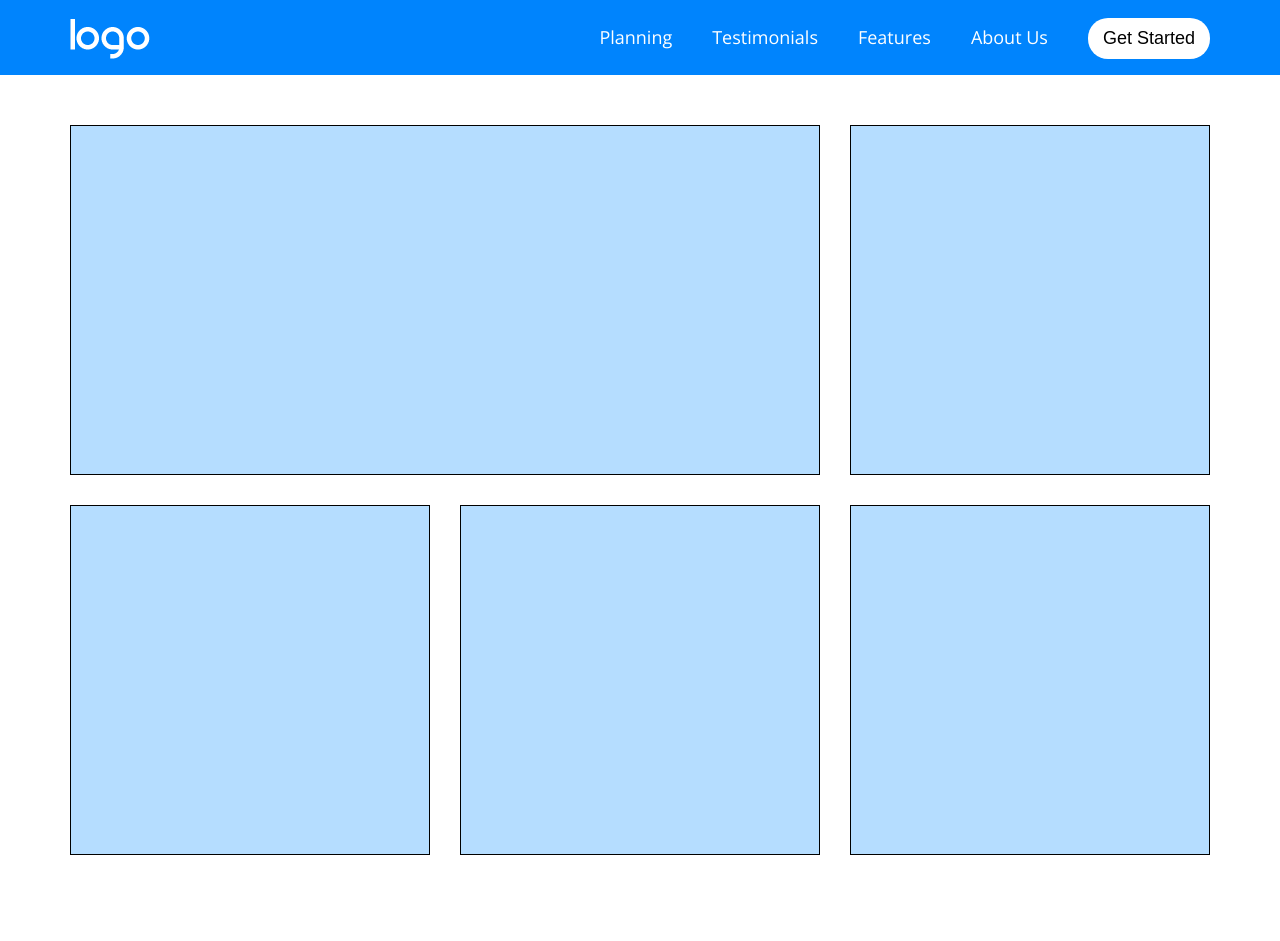
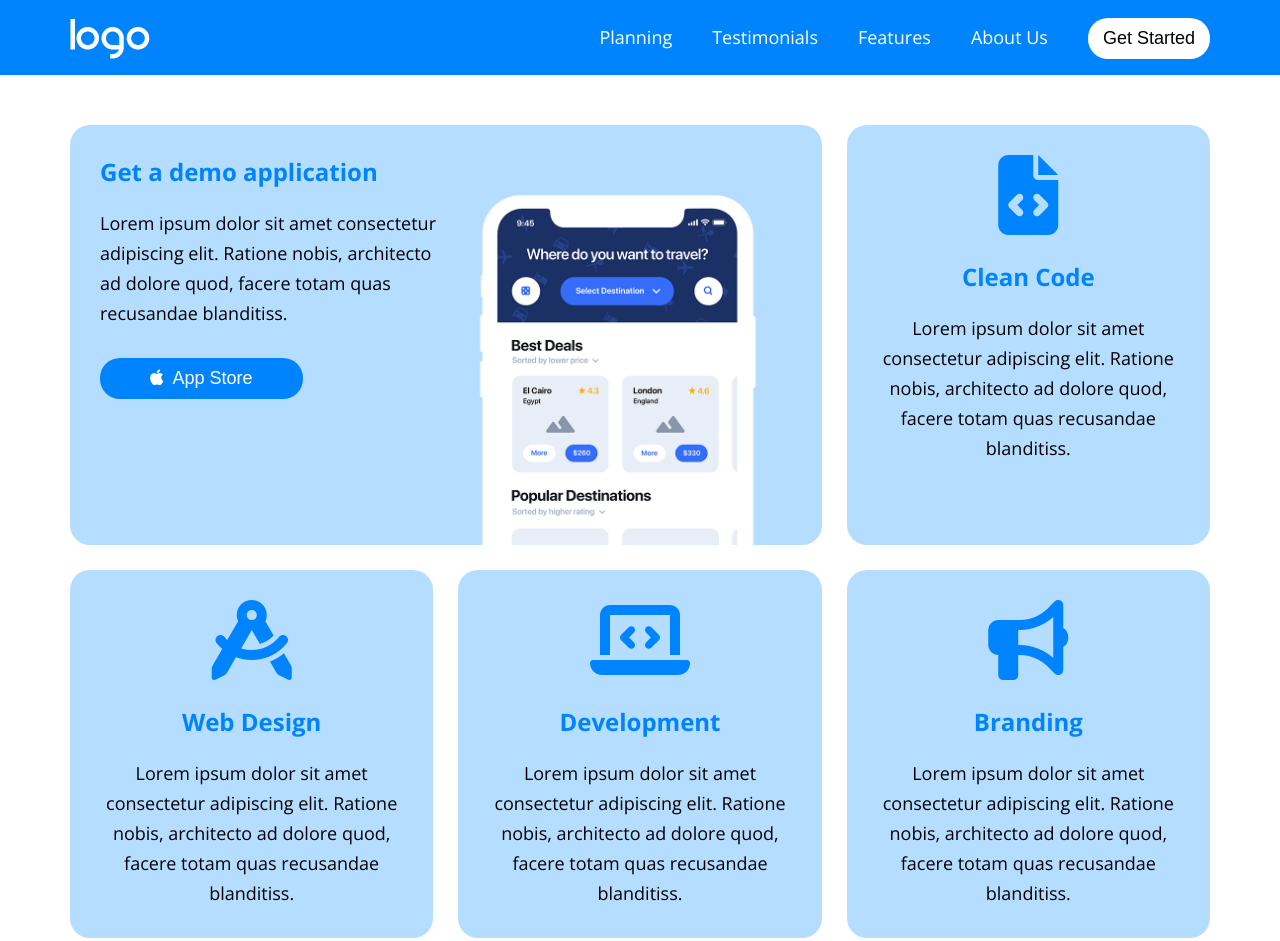
Before and after one commit to SimoneCalzari/htmlcss-responsive-layout, a plain HTML site: page index.html in a window 1280 px wide. Shown: the top 941 px of the page. Drawn offline with nearby package versions, Linux system fonts and the light colour scheme.

Commit message:
feat: prima sezione contenuto

```diff
--- a/css/style.css
+++ b/css/style.css
@@ -17,6 +17,7 @@ ul {
 
 a {
   text-decoration: none;
+  display: inline-block;
 }
 
 img {
@@ -25,6 +26,10 @@ img {
 
 button {
   border: none;
+}
+
+button:hover {
+  cursor: pointer;
 }
 /* #endregion GENERAL */
 
@@ -69,15 +74,11 @@ header .container.flex {
   justify-content: space-between;
 }
 
-header a{
-  display: inline-block;
-}
-
 #logo-sito a img {
   vertical-align: middle;
 }
 
-nav {
+ header nav {
   align-items: center;
 }
 
@@ -87,16 +88,17 @@ nav ul li a {
   padding: 0 20px;
 }
 
+nav ul li:hover {
+  background-color: var(--header-bkg);
+  filter: brightness(1.4);
+}
+
 nav button {
   background-color: white;
   padding: 10px 15px;
   border-radius: 20px;
   margin-left: 20px;
   font-size: 18px;
-}
-
-nav button:hover {
-  cursor: pointer;;
 }
 
 nav a i {
@@ -119,21 +121,71 @@ nav > a {
   padding-bottom: 100px;
 }
 
-#sect-1 .container.flex {
+#sect-1 .marketing-cards {
   flex-wrap: wrap;
-  gap: 30px;
+  gap: 25px;
 }
 
-#sect-1 .container.flex > div {
-  width: calc((100% - 60px) / 3);
-  height: 350px;
+#sect-1 .marketing-cards .card {
+  width: calc((100% - 50px) / 3);
   background-color: var(--cards-bkg);
-  border: 1px solid black;
+  border-radius: 20px;
+  padding: 30px 30px 0px 30px;
 }
 
-#sect-1 .container.flex > div:first-child {
-  width: calc(calc((100% - 60px) * 2 / 3) + 30px);
+#sect-1 .marketing-cards .card:not(:first-child) i {
+  color: var(--header-bkg);
+  font-size: 80px;
+  margin-bottom: 25px;
 }
+
+#sect-1 .marketing-cards .card h3 {
+  color: var(--header-bkg);
+  font-size: 24px;
+  font-weight: bold;
+  margin-bottom: 20px;
+}
+
+#sect-1 .marketing-cards .card p {
+  font-size: 18px;
+  line-height: 30px;
+  margin-bottom: 30px;
+}
+
+#sect-1 .marketing-cards .card:first-child {
+  width: calc(calc((100% - 50px) * 2 / 3) + 25px);
+}
+
+#sect-1 .marketing-cards .card .card-txt {
+  width: 50%;
+}
+
+#sect-1 .marketing-cards .card .card-img {
+  width: 50%;
+  overflow: hidden;
+}
+
+#sect-1 .marketing-cards .card .card-txt button {
+  font-size: 18px;
+  color: white;
+  background-color: var(--header-bkg);
+  padding: 10px 50px;
+  border-radius: 20px;
+}
+
+#sect-1 .marketing-cards .card .card-txt button i {
+  margin-right: 5px;
+}
+
+#sect-1 .marketing-cards .card .card-img img {
+  position: relative;
+  top: 30px;
+}
+
+
+
+
+
 
 /* #endregion SECTION 1 */
 
@@ -285,12 +337,20 @@ footer .container p:first-child {
     margin: 0 auto;
   }
 
-  nav > ul.flex , nav > button {
+  .only-desktop {
     display: none;
   }
 
-  nav > a {
+  .only-tab-mob {
     display: block;
+  }
+
+  #sect-1 .marketing-cards .card:first-child {
+    flex-wrap: wrap;
+  }
+
+  #sect-1 .marketing-cards .card:first-child > * {
+    width: 100%;
   }
 
   #sect-2 .container.flex {
@@ -329,11 +389,11 @@ footer .container p:first-child {
     margin: 0 auto;
   }
 
-  #sect-1 .container.flex > div {
+  #sect-1 .marketing-cards .card:first-child {
     width: 100%;
   }
 
-  #sect-1 .container.flex > div:first-child {
+  #sect-1 .marketing-cards .card {
     width: 100%;
   }
 
--- a/index.html
+++ b/index.html
@@ -28,14 +28,14 @@
           </a>
         </div>
         <nav class="flex">
-          <ul class="flex">
+          <ul class="flex only-desktop">
             <li><a href="#">Planning</a></li>
             <li><a href="#">Testimonials</a></li>
             <li><a href="#">Features</a></li>
             <li><a href="#">About Us</a></li>
           </ul>
-          <button>Get Started</button>
-          <a href="#">
+          <button class="only-desktop">Get Started</button>
+          <a href="#" class="only-tab-mob">
             <i class="fa-solid fa-bars"></i>
           </a>
         </nav>
@@ -46,12 +46,39 @@
     <main>
         <!-- SECTION 1 -->
         <section id="sect-1">
-          <div class="container flex">
-            <div></div>
-            <div></div>
-            <div></div>
-            <div></div>
-            <div></div>
+          <div class="container">
+            <div class="marketing-cards flex">
+              <div class="card flex">
+                <div class="card-txt">
+                  <h3>Get a demo application</h3>
+                  <p>Lorem ipsum dolor sit amet consectetur adipiscing elit. Ratione nobis, architecto ad dolore quod, facere totam quas recusandae blanditiss.</p>
+                  <button class="txt-center"><i class="fa-brands fa-apple"></i> App Store</button>
+                </div>
+                <div  class="card-img">
+                  <img src="img/phone.png" alt="phone">
+                </div>
+              </div>
+              <div class="card txt-center">
+                <i class="fa-solid fa-file-code"></i>
+                <h3>Clean Code</h3>
+                <p>Lorem ipsum dolor sit amet consectetur adipiscing elit. Ratione nobis, architecto ad dolore quod, facere totam quas recusandae blanditiss.</p>
+              </div>
+              <div class="card txt-center">
+                <i class="fa-solid fa-compass-drafting"></i>
+                <h3>Web Design</h3>
+                <p>Lorem ipsum dolor sit amet consectetur adipiscing elit. Ratione nobis, architecto ad dolore quod, facere totam quas recusandae blanditiss.</p>
+              </div>
+              <div class="card txt-center">
+                <i class="fa-solid fa-laptop-code"></i>
+                <h3>Development</h3>
+                <p>Lorem ipsum dolor sit amet consectetur adipiscing elit. Ratione nobis, architecto ad dolore quod, facere totam quas recusandae blanditiss.</p>
+              </div>
+              <div class="card txt-center">
+                <i class="fa-solid fa-bullhorn"></i>
+                <h3>Branding</h3>
+                <p>Lorem ipsum dolor sit amet consectetur adipiscing elit. Ratione nobis, architecto ad dolore quod, facere totam quas recusandae blanditiss.</p>
+              </div>
+            </div>
           </div>
         </section>
         <!-- SECTION 1 -->
```
Also changed, not shown: img/phone.png (added).
